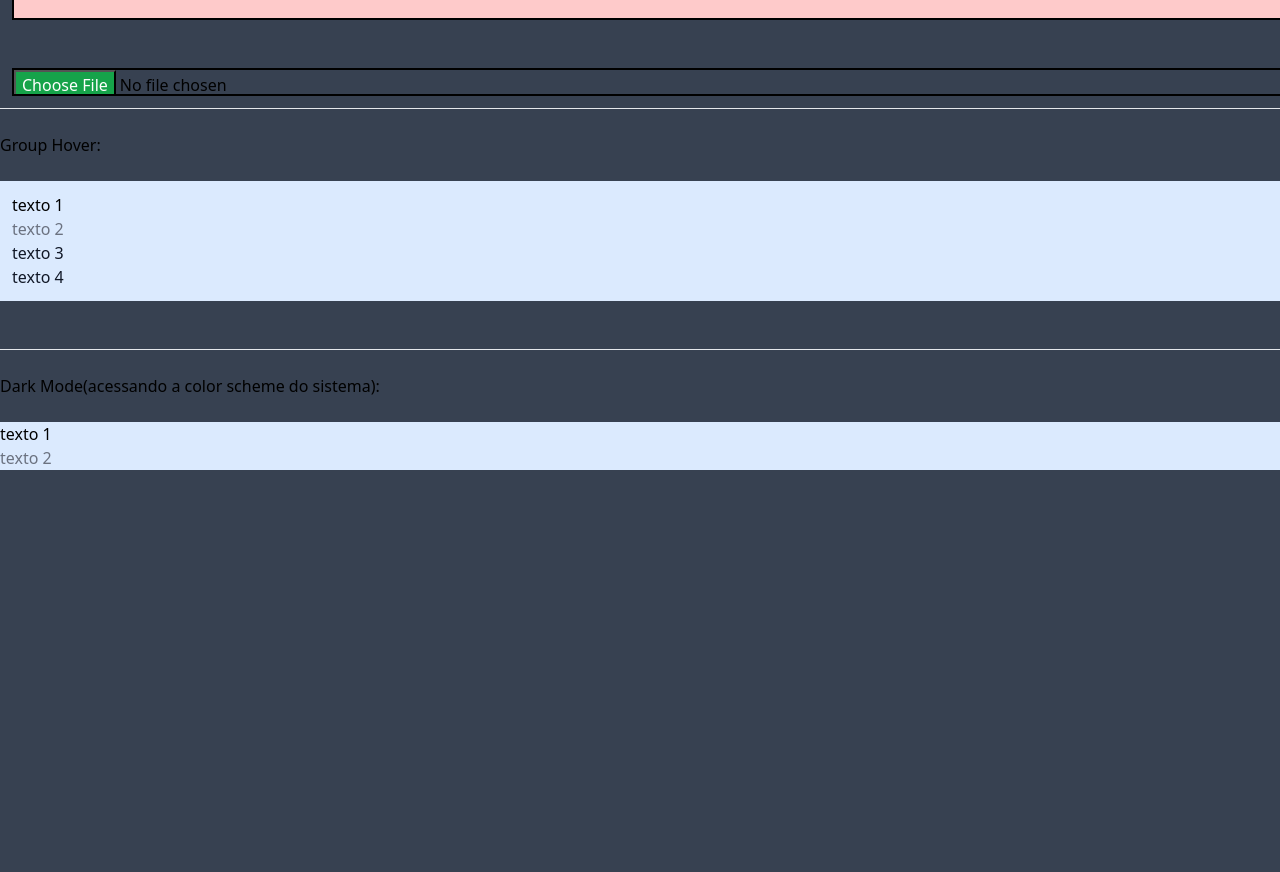
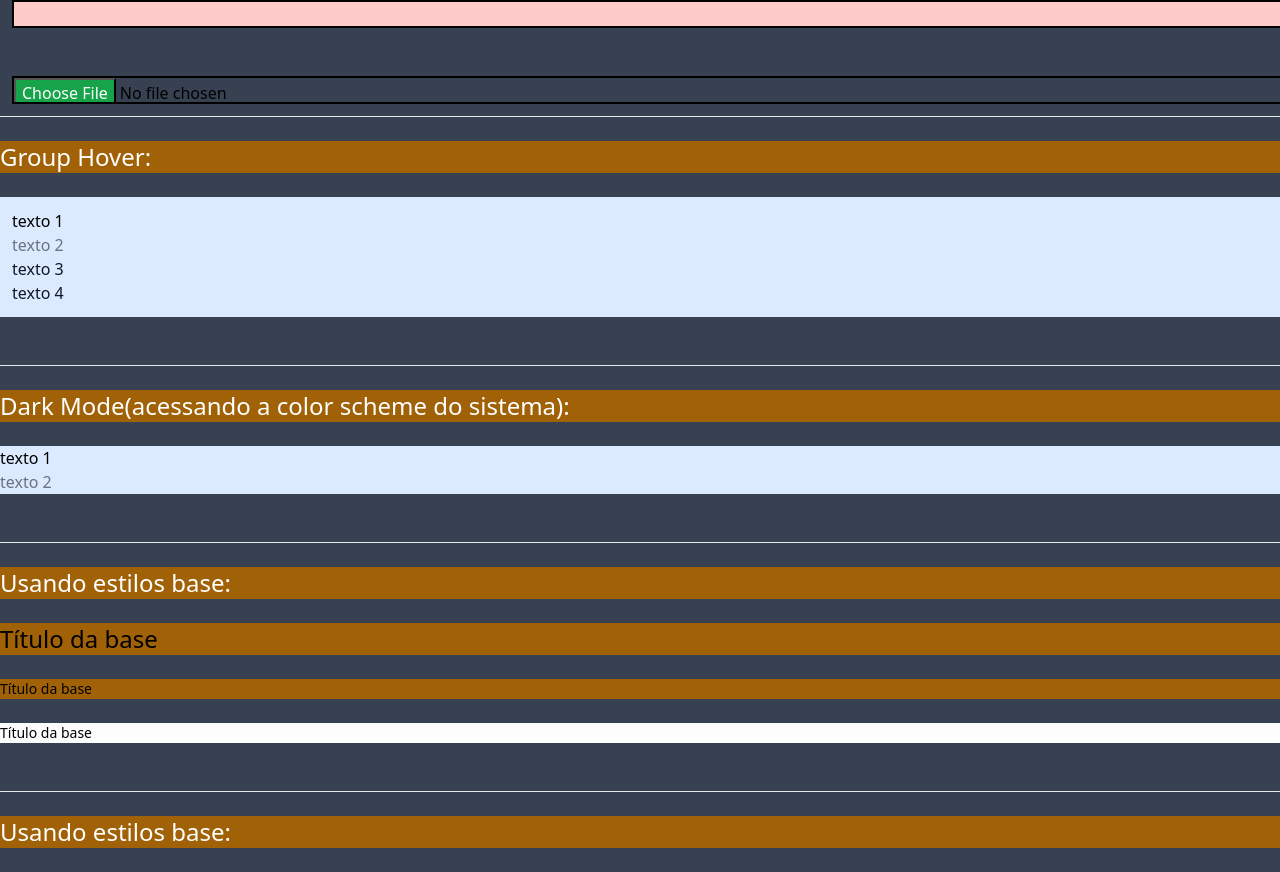
Before and after one commit to Dande94/EstudandoTailwind, a website: page acoesComInteracoes/src/index.html in a window 1280 px wide. Shown: the part 360-1232 px from the top of the page. Before the commit the page ends 854 px from the top, so only its background shows below. Drawn offline with Linux system fonts and the light colour scheme.

Commit message:
Modulo 5 - Usando estilos base

```diff
--- a/acoesComInteracoes/src/index.html
+++ b/acoesComInteracoes/src/index.html
@@ -8,7 +8,7 @@
 </head>
 <body class="container mx-auto bg-gray-700">
     <br>
-    <h1 class="">Hover e estados de elemento:</h1>
+    <h1 class="text-white">Hover e estados de elemento:</h1>
     <br>
     <button class="bg-red-200 hover:bg-blue-200 px-4 py-2 rounded-lg" type="button">Clique aqui</button>
     <br>
@@ -40,7 +40,7 @@
     <br>
     <hr>
     <br>
-    <h1 class="">Group Hover:</h1>
+    <h1 class="text-white">Group Hover:</h1>
     <br>
      <div class=" group bg-blue-100 p-3 hover:bg-green-700">
         <p class="text-black group-hover:text-white">texto 1</p>
@@ -57,7 +57,7 @@
     <br>
     <hr>
     <br>
-    <h1 class="">Dark Mode(acessando a color scheme do sistema):</h1>
+    <h1 class="text-white">Dark Mode(acessando a color scheme do sistema):</h1>
     <br>
     <div class="bg-blue-100 dark:bg-blue-800'">
         <p class="text-black dark:text-white">texto 1</p>
@@ -68,5 +68,26 @@
     <!--
         'dark:' :captura a definição de tema claro ou escuro do sistema e aplica ao layout
      -->
+     <br>
+     <hr>
+     <br>
+     <h1 class="text-white">Usando estilos base:</h1>
+     <br>
+        <h1 class="">Título da base</h1>
+        <br>
+        <h1 class="text-sm">Título da base</h1>
+        <br>
+        <h2 class="text-sm">Título da base</h2>
+     <br>
+     <!--
+        criando um estilo padrão dos h1, caso set alguma alteção inline a mesma irá sobre-escrever o modo padrão construido;
+
+        /* ao aplicar uma exceção usar o valor hexadecimal completo (com 6digitos), pois com a abreviação não funciona */
+      -->
+     <br>
+     <hr>
+     <br>
+     <h1 class="text-white">Usando estilos base:</h1>
+     <br>
 </body>
 </html>
--- a/acoesComInteracoes/src/input.css
+++ b/acoesComInteracoes/src/input.css
@@ -1,3 +1,17 @@
 @tailwind base;
 @tailwind components;
 @tailwind utilities;
+
+@layer base{
+    h1{
+        @apply text-2xl;
+        @apply bg-yellow-700;
+    }
+    h2{
+        @apply bg-[#FDFDFD];
+        /* ao aplicar uma exceção usar o valor hexadecimal completo (com 6digitos), pois com a abreviação não funciona */
+    }
+}
+/*
+criando um estilo padrão dos h1, caso set alguma alteção inline a mesma irá sobre-escrever o modo padrão construido;
+*/
```
Also changed, not shown: acoesComInteracoes/dist/output.css.
